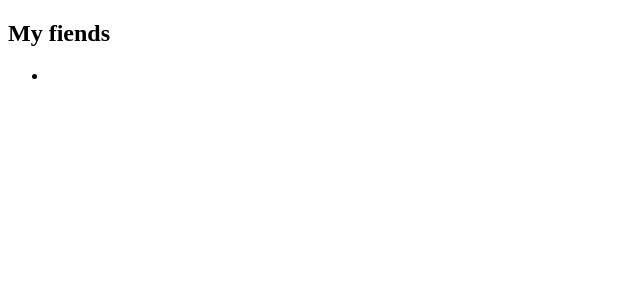
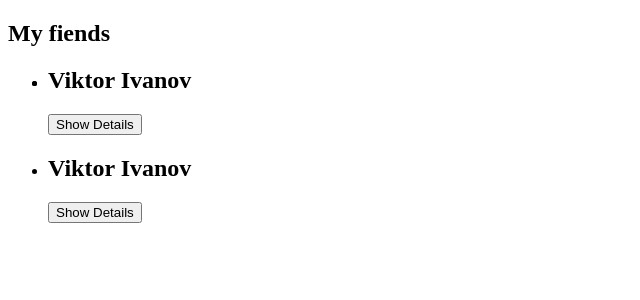
Before and after one commit to Kriogenik/vue3_course, a Vue app in the folder vue-cli-components-project/: page / in a window 1280 px wide. Shown: the top 300 px of the page, without its empty margins (0-640 px from the left). Built offline with nearby package versions, Linux system fonts and the light colour scheme.

Commit message:
Add FriendContact component

```diff
--- a/vue-cli-components-project/src/App.vue
+++ b/vue-cli-components-project/src/App.vue
@@ -2,13 +2,18 @@
 	<section>
 		<h2>My fiends</h2>
 		<ul>
-			<li></li>
+			<li>
+				<friend-contact></friend-contact>
+				<friend-contact></friend-contact>
+			</li>
 		</ul>
 	</section>
 </template>
 
 <script>
+import FriendContact from './components/FriendContact.vue';
 export default {
+  components: { FriendContact },
 	data() {
 		return {
 			friends: [
--- /dev/null
+++ b/vue-cli-components-project/src/components/FriendContact.vue
@@ -0,0 +1,31 @@
+<template>
+	<li>
+		<h2>{{ friend.name }}</h2>
+		<button @click="toggleDetails">{{ detailsIsVisible ? 'Hide' : 'Show'}} Details</button>
+		<ul v-if="detailsIsVisible">
+			<li><strong>Phone:</strong> {{ friend.phone }}</li>
+			<li><strong>Email:</strong> {{ friend.email }}</li>
+		</ul>
+	</li>
+</template>
+
+<script>
+export default {
+	data() {
+		return {
+			detailsIsVisible: false,
+      friend: {
+        id: 'viktor',
+				name: 'Viktor Ivanov',
+				phone: '8987 264 2354',
+				email: 'viktor@localhost.com'
+      }
+		};
+	},
+	methods: {
+		toggleDetails() {
+      this.detailsIsVisible = !this.detailsIsVisible
+    }
+	}
+};
+</script>
```
Also changed, not shown: vue-cli-components-project/src/main.js (+7 -1 lines).
